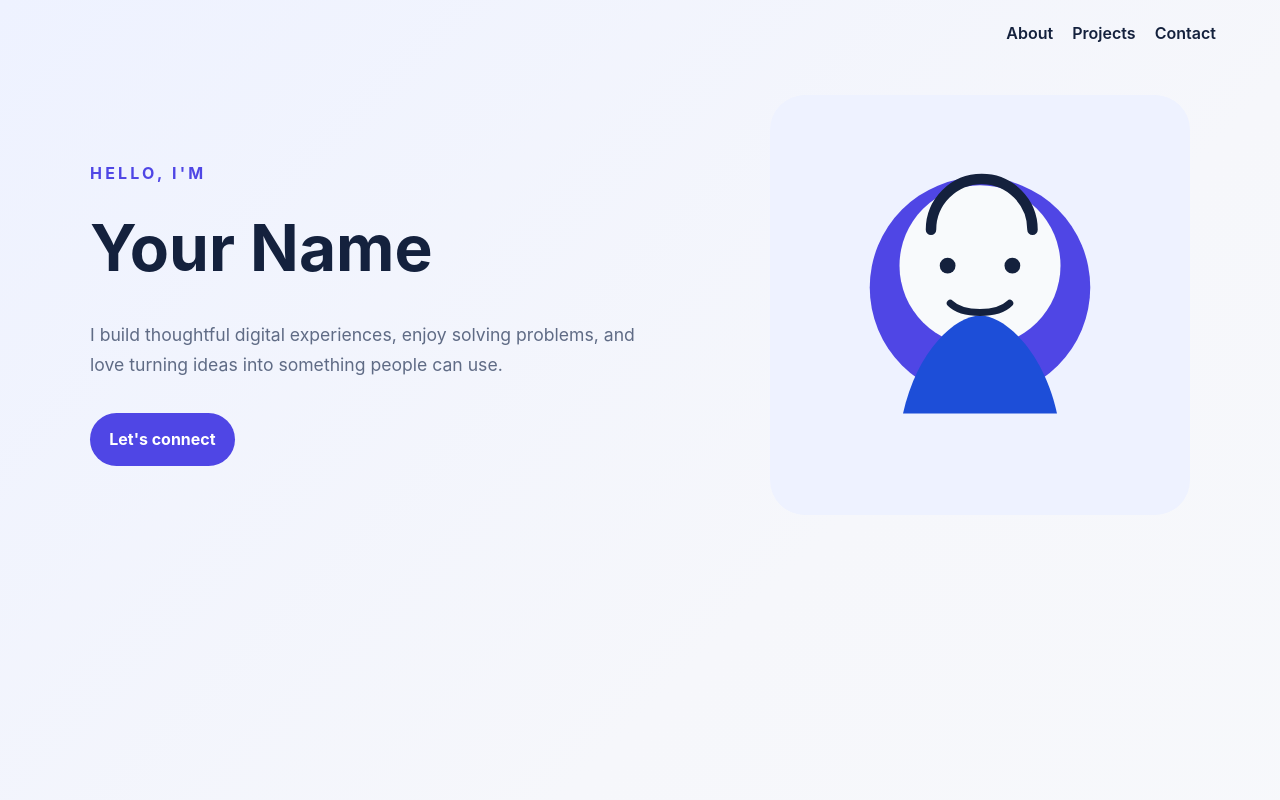
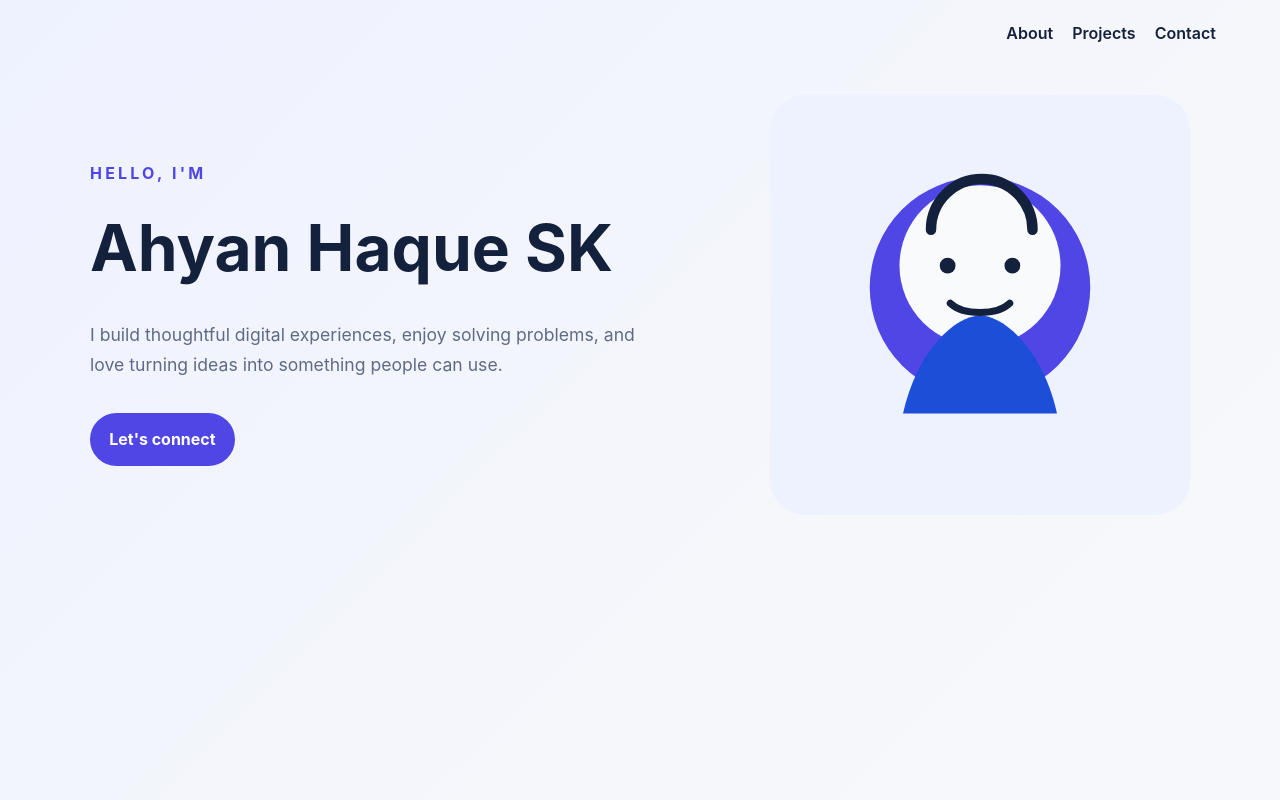
Before and after one commit to ahyanhaque2017/POC, a plain HTML site: page index.html in a window 1280 px wide. Shown: the top 800 px of the page. Drawn offline with Linux system fonts and the light colour scheme.

Commit message:
first checkin

```diff
--- a/index.html
+++ b/index.html
@@ -3,7 +3,7 @@
   <head>
     <meta charset="UTF-8" />
     <meta name="viewport" content="width=device-width, initial-scale=1.0" />
-    <title>Your Name | Personal Website</title>
+    <title>Ahyan Haque SK | Personal Website</title>
     <meta
       name="description"
       content="A simple personal website to introduce yourself, share your work, and connect with others."
@@ -21,7 +21,7 @@
       <div class="hero-content">
         <div class="hero-text">
           <p class="eyebrow">Hello, I'm</p>
-          <h1>Your Name</h1>
+          <h1>Ahyan Haque SK</h1>
           <p class="intro">
             I build thoughtful digital experiences, enjoy solving problems,
             and love turning ideas into something people can use.
```
